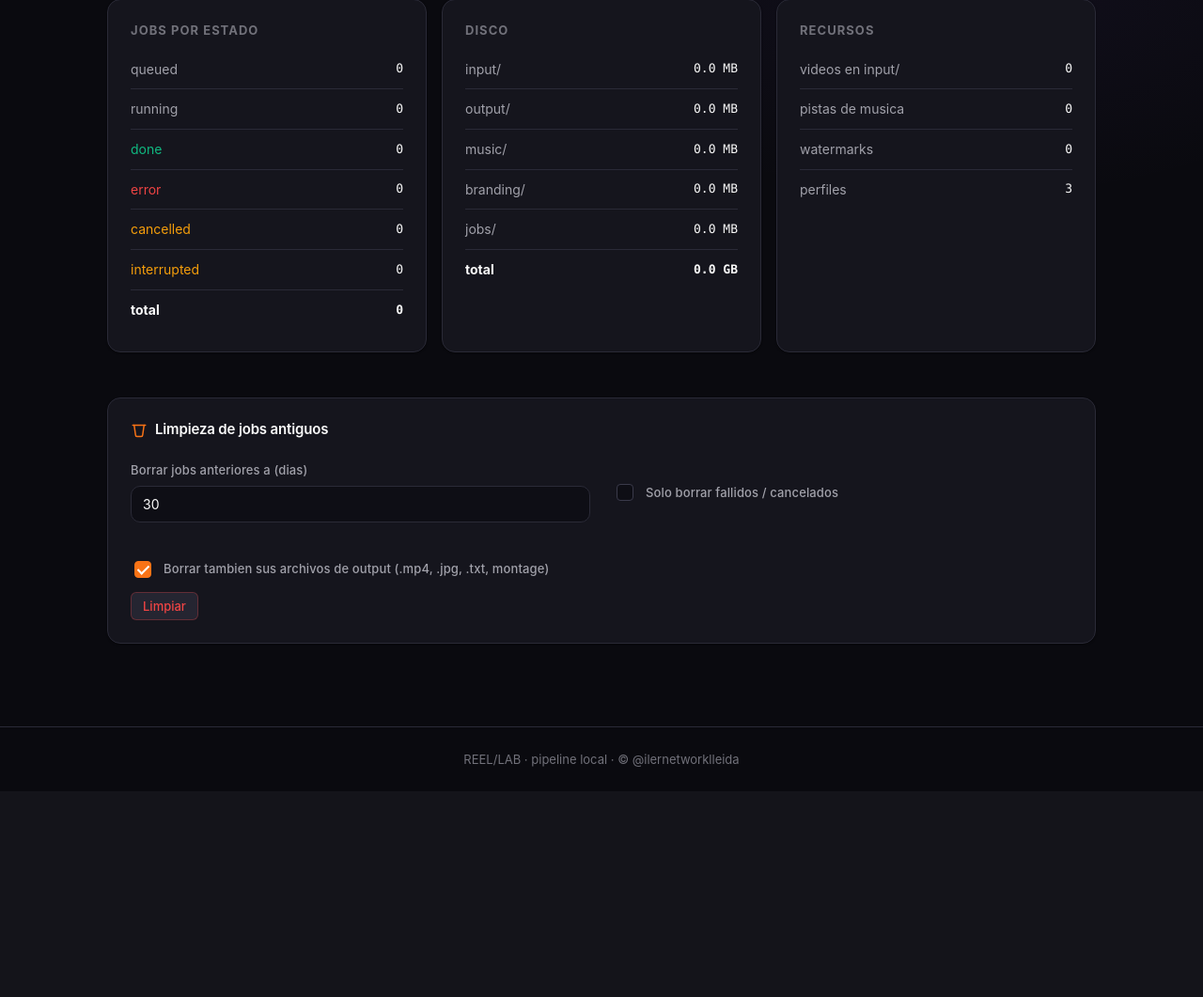
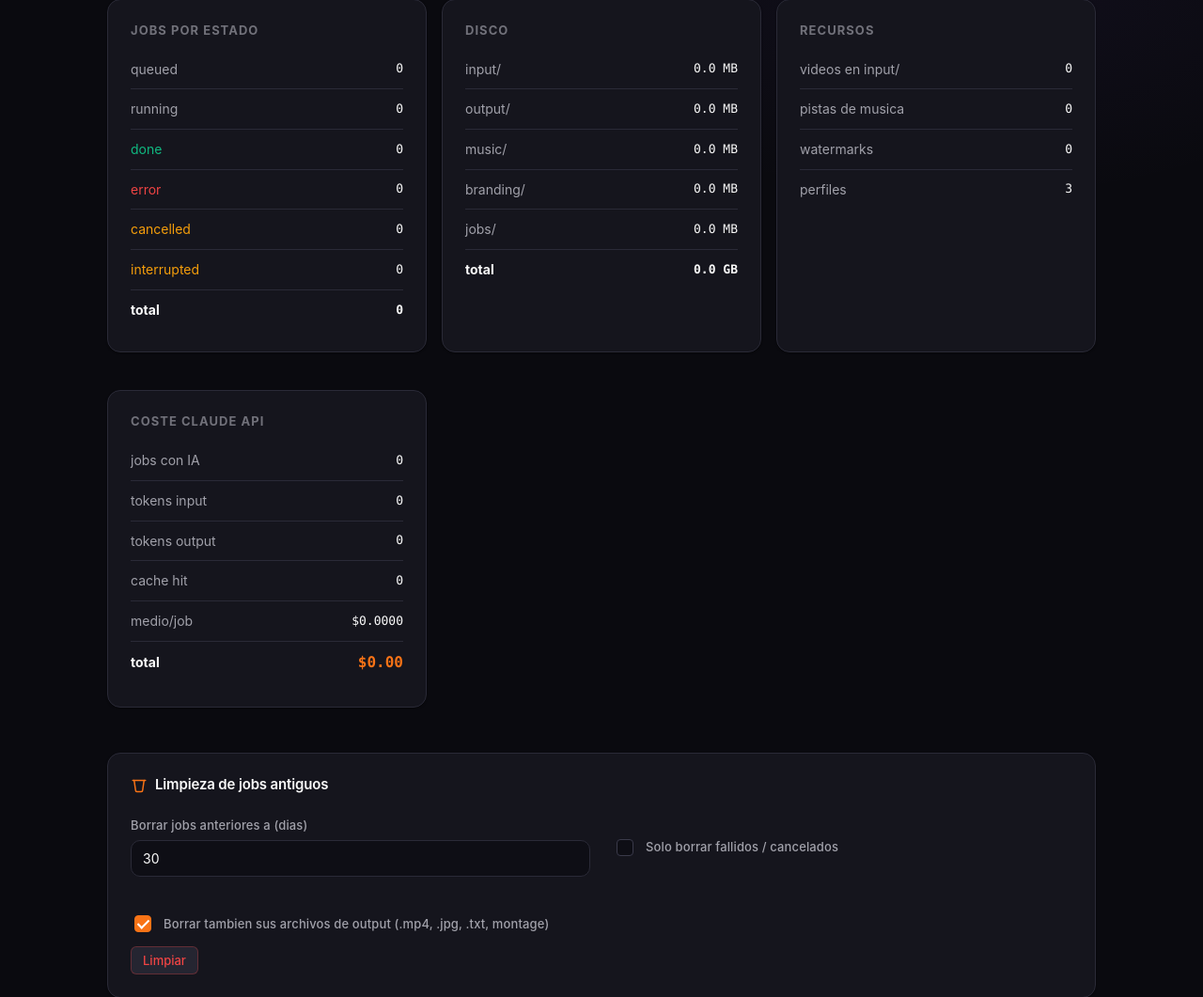
Before and after one commit to ilernetworklleida/editor, a FastAPI app: page /stats in a window 1280 px wide. Shown: the part 424-1485 px from the top of the page at 94% size. Before the commit the page ends 1240 px from the top, so only its background shows below. Run offline with FastAPI, Linux system fonts and the light colour scheme; some libraries are stand-ins or nearby versions; some web fonts are replaced.

Commit message:
feat: cost tracking Claude API (parsea usage del log, calcula USD por modelo, agregado en stats con totales)

```diff
--- a/app/main.py
+++ b/app/main.py
@@ -316,6 +316,47 @@ WEBHOOK_URL = os.environ.get("WEBHOOK_URL", "").strip()
 WEBHOOK_PUBLIC_URL = os.environ.get("WEBHOOK_PUBLIC_URL", "").strip()
 
 
+# Pricing por 1M tokens, modelo -> (input, output, cache_write_mult, cache_read_mult)
+MODEL_PRICING = {
+    "claude-opus-4-7":   (5.00, 25.00),
+    "claude-opus-4-6":   (5.00, 25.00),
+    "claude-sonnet-4-6": (3.00, 15.00),
+    "claude-haiku-4-5":  (1.00,  5.00),
+}
+DEFAULT_PRICING = (5.00, 25.00)  # Opus pricing fallback
+
+
+def parse_usage_from_log(log: str) -> dict | None:
+    """Extrae tokens usados de la linea 'tokens: in=N out=N cache_write=N cache_read=N'."""
+    m = re.search(
+        r"tokens:\s*in=(\d+)\s+out=(\d+)\s+cache_write=(\d+)\s+cache_read=(\d+)",
+        log,
+    )
+    if not m:
+        return None
+    return {
+        "input_tokens": int(m.group(1)),
+        "output_tokens": int(m.group(2)),
+        "cache_write": int(m.group(3)),
+        "cache_read": int(m.group(4)),
+    }
+
+
+def usage_cost(usage: dict, model: str = "claude-opus-4-7") -> float:
+    """Calcula coste estimado en USD a partir del usage dict."""
+    in_p, out_p = MODEL_PRICING.get(model, DEFAULT_PRICING)
+    inp = usage.get("input_tokens", 0)
+    out = usage.get("output_tokens", 0)
+    cw = usage.get("cache_write", 0)
+    cr = usage.get("cache_read", 0)
+    return (
+        (inp / 1_000_000) * in_p
+        + (out / 1_000_000) * out_p
+        + (cw / 1_000_000) * in_p * 1.25
+        + (cr / 1_000_000) * in_p * 0.10
+    )
+
+
 def fire_webhook(job: dict) -> None:
     """POST a WEBHOOK_URL con el resumen del job. Compatible con Slack/Discord
     (campo `text` y `content` con string para clientes simples) + payload
@@ -381,6 +422,9 @@ def collect_stats() -> dict:
     counts = {"queued": 0, "running": 0, "done": 0, "error": 0,
               "cancelled": 0, "interrupted": 0}
     total_jobs = 0
+    total_cost = 0.0
+    total_in = total_out = total_cache_w = total_cache_r = 0
+    api_jobs = 0
     if JOBS_DIR.exists():
         for p in JOBS_DIR.glob("*.json"):
             try:
@@ -388,6 +432,14 @@ def collect_stats() -> dict:
                 s = d.get("status", "unknown")
                 counts[s] = counts.get(s, 0) + 1
                 total_jobs += 1
+                u = d.get("usage")
+                if u:
+                    api_jobs += 1
+                    total_cost += float(u.get("cost_usd", 0) or 0)
+                    total_in += int(u.get("input_tokens", 0) or 0)
+                    total_out += int(u.get("output_tokens", 0) or 0)
+                    total_cache_w += int(u.get("cache_write", 0) or 0)
+                    total_cache_r += int(u.get("cache_read", 0) or 0)
             except Exception:
                 continue
 
@@ -417,6 +469,15 @@ def collect_stats() -> dict:
             "music_tracks": len(_list_dir(MUSIC_DIR, MUSIC_EXTS)),
             "watermarks": len(_list_dir(BRANDING_DIR, IMG_EXTS)),
             "profiles": len(list_profiles()),
+        },
+        "api_cost": {
+            "jobs_with_api": api_jobs,
+            "total_usd": round(total_cost, 4),
+            "avg_per_job_usd": round(total_cost / api_jobs, 4) if api_jobs else 0,
+            "input_tokens": total_in,
+            "output_tokens": total_out,
+            "cache_write": total_cache_w,
+            "cache_read": total_cache_r,
         },
     }
 
@@ -463,6 +524,17 @@ def run_pipeline_worker(job_id: str) -> None:
         job["return_code"] = rc
         job["ended"] = datetime.now().isoformat()
         job.pop("pid", None)
+        # Parsea uso del Claude API si lo hubo
+        try:
+            log_text = log_path.read_text(encoding="utf-8", errors="replace")
+            usage = parse_usage_from_log(log_text)
+            if usage:
+                model = os.environ.get("HIGHLIGHTS_MODEL", "claude-opus-4-7")
+                usage["model"] = model
+                usage["cost_usd"] = round(usage_cost(usage, model), 5)
+                job["usage"] = usage
+        except Exception:
+            pass
         save_job(job_id, job)
         fire_webhook(job)
     except Exception as e:
--- a/app/static/styles.css
+++ b/app/static/styles.css
@@ -720,6 +720,7 @@ input[type="file"]::file-selector-button {
 .stat-table .row-error td:first-child { color: var(--error); }
 .stat-table .row-warn td:first-child { color: var(--warning); }
 .stat-table .row-total td { color: var(--text); }
+.stat-cost .row-total td:last-child { color: var(--accent); font-size: 16px; }
 .cleanup-card { margin-top: var(--space-5); }
 
 /* ===== Alerts + API status ===== */
--- a/app/templates/stats.html
+++ b/app/templates/stats.html
@@ -67,6 +67,18 @@
       <tr><td>perfiles</td><td>{{ stats.files.profiles }}</td></tr>
     </table>
   </div>
+
+  <div class="card stat-card stat-cost">
+    <h3>Coste Claude API</h3>
+    <table class="stat-table">
+      <tr><td>jobs con IA</td><td>{{ stats.api_cost.jobs_with_api }}</td></tr>
+      <tr><td>tokens input</td><td>{{ "{:,}".format(stats.api_cost.input_tokens) }}</td></tr>
+      <tr><td>tokens output</td><td>{{ "{:,}".format(stats.api_cost.output_tokens) }}</td></tr>
+      <tr><td>cache hit</td><td>{{ "{:,}".format(stats.api_cost.cache_read) }}</td></tr>
+      <tr><td>medio/job</td><td>${{ "%.4f"|format(stats.api_cost.avg_per_job_usd) }}</td></tr>
+      <tr class="row-total"><td><strong>total</strong></td><td><strong>${{ "%.2f"|format(stats.api_cost.total_usd) }}</strong></td></tr>
+    </table>
+  </div>
 </div>
 
 <section class="card cleanup-card">
```
